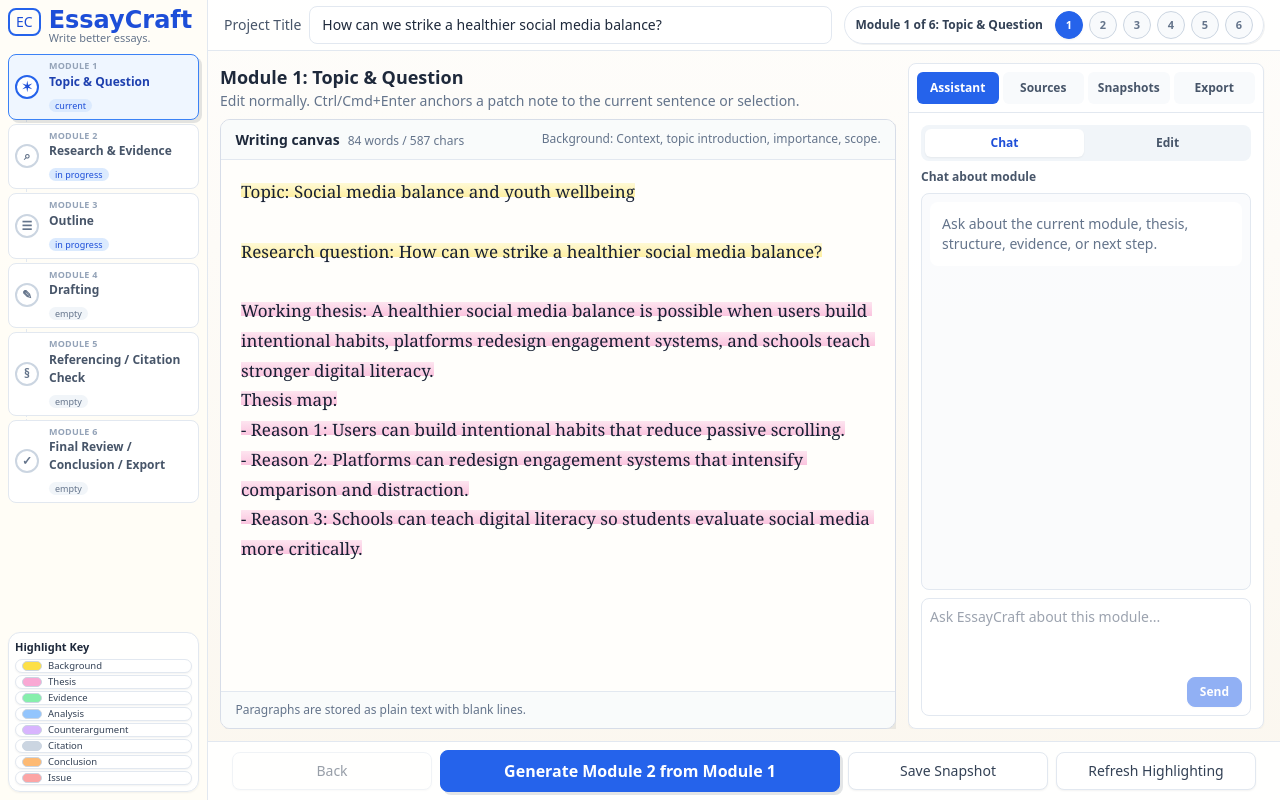
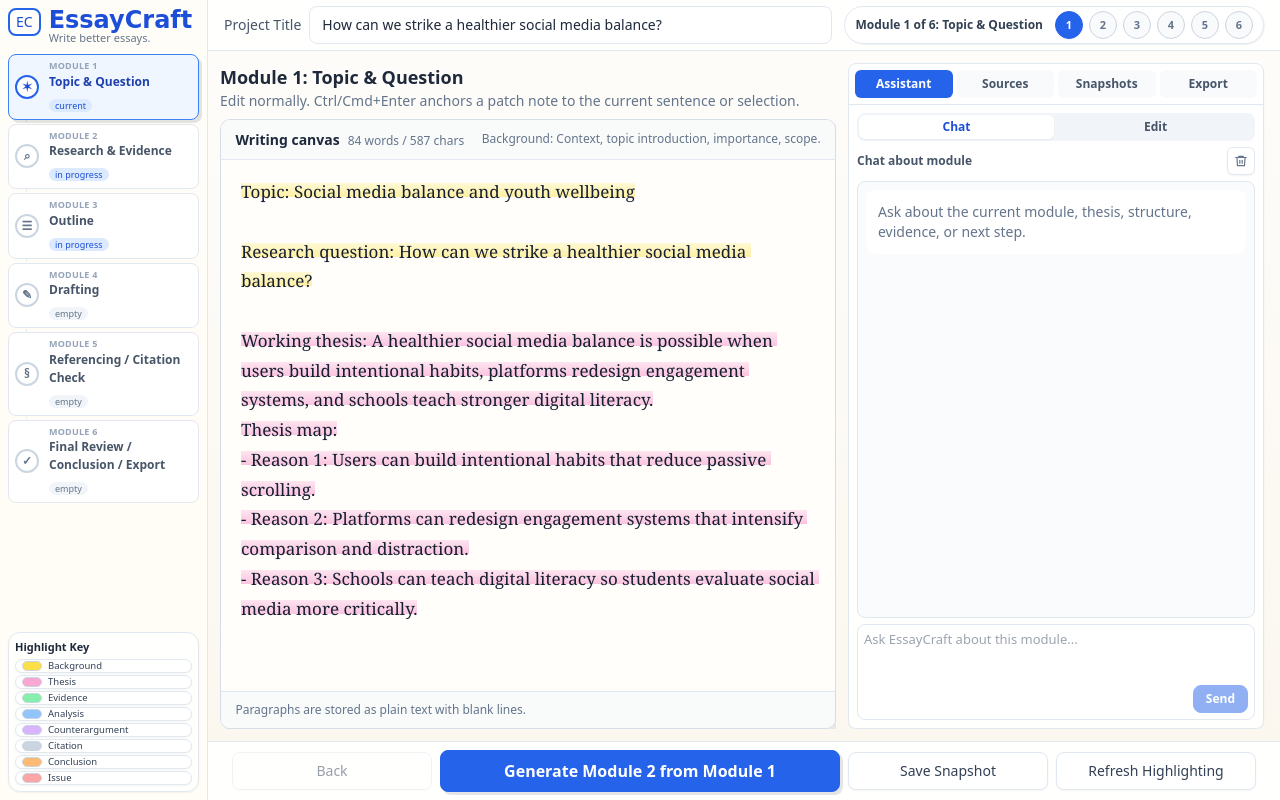
Before and after one commit to zhuyf25t/EssayCraft, a Next.js app: page / in a window 1280 px wide. Built offline with nearby package versions, Linux system fonts and the light colour scheme.

Commit message:
fix: preserve refresh highlights and compact assistant controls

```diff
--- a/src/app/api/refresh/route.ts
+++ b/src/app/api/refresh/route.ts
@@ -32,16 +32,24 @@ export async function POST(request: Request) {
           if (normalizedForNoopCompare(proposedText) === normalizedForNoopCompare(input.text)) {
             throw new Error("Provider returned an unchanged note revision.");
           }
+          const proposedValidation = validateProviderRefreshAnnotations(
+            proposedText,
+            parsed.proposedAnnotations ?? parsed.annotations ?? [],
+            input.moduleNumber
+          );
+          if (proposedValidation.usedFallback) {
+            throw new Error(proposedValidation.reason ?? "Provider returned invalid proposed annotations.");
+          }
           return {
             ...parsed,
             proposedText,
-          providerMode: "deepseek",
-          sourceText: input.text,
-          proposedAnnotations: normalizeAnnotations(proposedText, parsed.proposedAnnotations ?? parsed.annotations ?? []),
-          patchResolutionPlan: (parsed.patchResolutionPlan ?? []).filter((patchId) => openPatches.some((patch) => patch.id === patchId)),
-          globalFeedback: parsed.globalFeedback ?? [],
-          warnings: parsed.warnings ?? []
-        } satisfies RefreshResponse;
+            providerMode: "deepseek",
+            sourceText: input.text,
+            proposedAnnotations: proposedValidation.annotations,
+            patchResolutionPlan: (parsed.patchResolutionPlan ?? []).filter((patchId) => openPatches.some((patch) => patch.id === patchId)),
+            globalFeedback: parsed.globalFeedback ?? [],
+            warnings: [...(parsed.warnings ?? []), ...proposedValidation.warnings]
+          } satisfies RefreshResponse;
         }
         if (openPatches.length) {
           throw new Error("Provider returned non-revision output for open notes.");
--- a/src/app/page.tsx
+++ b/src/app/page.tsx
@@ -202,6 +202,15 @@ export default function Home() {
         }))
       ].slice(-40)
     }));
+  }
+
+  function handleClearAssistantHistory() {
+    if (!activeProject.assistantHistory.length) return;
+    if (!window.confirm("Clear chat history?")) return;
+    updateProject((prev) => ({ ...prev, assistantHistory: [] }));
+    setAssistantSuggestion(undefined);
+    setRefreshResult(undefined);
+    setStatus("Chat history cleared.");
   }
 
   function resetEditorViewport() {
@@ -1009,7 +1018,7 @@ function handleSaveSnapshot() {
 
           <input ref={importInputRef} type="file" accept="application/json,.json" className="hidden" onChange={(event) => void handleImportJson(event.target.files?.[0])} />
 
-          <div data-testid="workspace-body" className="grid min-h-0 flex-1 grid-cols-1 gap-3 overflow-hidden p-3 xl:grid-cols-[minmax(0,1fr)_360px]">
+          <div data-testid="workspace-body" className="grid min-h-0 flex-1 grid-cols-1 gap-3 overflow-hidden p-3 xl:grid-cols-[minmax(0,1fr)_420px] 2xl:grid-cols-[minmax(0,1fr)_440px]">
             <div data-testid="editor-column" className="flex min-h-0 min-w-0 flex-col gap-2 overflow-hidden">
               <div className="shrink-0">
                 <div>
@@ -1050,21 +1059,21 @@ function handleSaveSnapshot() {
 
             <aside data-testid="right-rail" className="min-h-0 overflow-hidden pr-1">
               <section className="panel flex h-full min-h-0 flex-col p-0">
-                <div role="tablist" aria-label="Right workspace" className="grid shrink-0 grid-cols-4 gap-1 border-b border-slate-200 p-2 text-xs">
+                <div role="tablist" aria-label="Right workspace" className="grid shrink-0 grid-cols-4 gap-1 border-b border-slate-200 p-1.5 text-xs">
                   {(["assistant", "sources", "snapshots", "export"] as RightTab[]).map((tab) => (
                     <button
                       key={tab}
                       role="tab"
                       aria-selected={rightTab === tab}
                       aria-controls={`right-panel-${tab}`}
-                      className={`rounded-md px-2 py-2 font-semibold capitalize transition ${rightTab === tab ? "bg-blue-600 text-white" : "bg-slate-50 text-slate-600 hover:bg-slate-100"}`}
+                      className={`rounded-md px-2 py-1.5 font-semibold capitalize transition ${rightTab === tab ? "bg-blue-600 text-white" : "bg-slate-50 text-slate-600 hover:bg-slate-100"}`}
                       onClick={() => setRightTab(tab)}
                     >
                       {tab === "sources" ? "Sources" : tab}
                     </button>
                   ))}
                 </div>
-                <div className="min-h-0 flex-1 overflow-hidden p-3">
+                <div className="min-h-0 flex-1 overflow-hidden p-2">
                   <div id="right-panel-assistant" role="tabpanel" aria-label="Assistant" className={rightTab === "assistant" ? "h-full min-h-0 overflow-hidden" : "hidden"}>
                     <AssistantPanel
                       modeRequest={assistantModeRequest}
@@ -1080,6 +1089,7 @@ function handleSaveSnapshot() {
                       revisionPreview={revisionPreview}
                       refreshResult={refreshResult}
                       onChat={(message) => void handleAssist(message, "chat")}
+                      onClearChat={handleClearAssistantHistory}
                       onSelectionAction={(action) => void handleAssist(action, "edit")}
                       onInspectAction={(action) => void handleAssist(action, "inspect")}
                       onApply={handleApplyAssistant}
--- a/src/components/AssistantPanel.tsx
+++ b/src/components/AssistantPanel.tsx
@@ -20,6 +20,7 @@ type AssistantPanelProps = {
   revisionPreview?: RefreshResponse;
   refreshResult?: RefreshResponse;
   onChat: (message: string) => void;
+  onClearChat: () => void;
   onSelectionAction: (action: string) => void;
   onInspectAction: (action: string) => void;
   onApply: () => void;
@@ -56,17 +57,17 @@ export function AssistantPanel(props: AssistantPanelProps) {
 
   return (
     <section data-testid="assistant-panel" className="flex h-full min-h-0 flex-col">
-      <div className="mb-2 grid shrink-0 grid-cols-2 gap-1 rounded-lg bg-slate-100 p-1 text-xs">
+      <div className="mb-1.5 grid shrink-0 grid-cols-2 gap-1 rounded-lg bg-slate-100 p-0.5 text-xs">
         <button
           type="button"
-          className={`rounded-md px-2 py-1.5 font-semibold ${mode === "chat" ? "bg-white text-blue-700 shadow-sm" : "text-slate-600 hover:bg-white/70"}`}
+          className={`rounded-md px-2 py-1 font-semibold ${mode === "chat" ? "bg-white text-blue-700 shadow-sm" : "text-slate-600 hover:bg-white/70"}`}
           onClick={() => setMode("chat")}
         >
           Chat
         </button>
         <button
           type="button"
-          className={`rounded-md px-2 py-1.5 font-semibold ${mode === "edit" ? "bg-white text-blue-700 shadow-sm" : "text-slate-600 hover:bg-white/70"}`}
+          className={`rounded-md px-2 py-1 font-semibold ${mode === "edit" ? "bg-white text-blue-700 shadow-sm" : "text-slate-600 hover:bg-white/70"}`}
           onClick={() => setMode("edit")}
         >
           Edit
@@ -74,7 +75,7 @@ export function AssistantPanel(props: AssistantPanelProps) {
       </div>
 
       {mode === "chat" ? (
-        <ChatMode messages={props.chatMessages} loading={props.loading} onChat={props.onChat} />
+        <ChatMode messages={props.chatMessages} loading={props.loading} onChat={props.onChat} onClearChat={props.onClearChat} />
       ) : (
         <EditMode {...props} hasSelection={hasSelection} />
       )}
@@ -85,11 +86,13 @@ export function AssistantPanel(props: AssistantPanelProps) {
 function ChatMode({
   messages,
   loading,
-  onChat
+  onChat,
+  onClearChat
 }: {
   messages: AssistantMessage[];
   loading: boolean;
   onChat: (message: string) => void;
+  onClearChat: () => void;
 }) {
   const [value, setValue] = useState("");
   const messagesRef = useRef<HTMLDivElement>(null);
@@ -109,7 +112,25 @@ function ChatMode({
 
   return (
     <div data-testid="assistant-chat-mode" className="flex min-h-0 flex-1 flex-col overflow-hidden">
-      <div className="mb-2 shrink-0 text-xs font-semibold text-slate-600">Chat about module</div>
+      <div className="mb-1.5 flex shrink-0 items-center justify-between gap-2 text-xs font-semibold text-slate-600">
+        <span>Chat about module</span>
+        <button
+          type="button"
+          data-testid="assistant-clear-chat"
+          aria-label="Clear chat history"
+          title="Clear chat history"
+          className="inline-flex h-7 w-7 items-center justify-center rounded-md border border-slate-200 bg-white text-slate-500 shadow-sm transition hover:border-red-200 hover:bg-red-50 hover:text-red-600"
+          onClick={onClearChat}
+        >
+          <svg aria-hidden="true" viewBox="0 0 24 24" className="h-3.5 w-3.5" fill="none" stroke="currentColor" strokeWidth="2" strokeLinecap="round" strokeLinejoin="round">
+            <path d="M3 6h18" />
+            <path d="M8 6V4h8v2" />
+            <path d="M19 6l-1 14H6L5 6" />
+            <path d="M10 11v5" />
+            <path d="M14 11v5" />
+          </svg>
+        </button>
+      </div>
       <div
         ref={messagesRef}
         data-testid="assistant-chat-messages"
@@ -127,7 +148,7 @@ function ChatMode({
         )}
         {loading ? <div className="rounded-lg bg-white p-2 text-xs text-slate-500">Thinking...</div> : null}
       </div>
-      <div data-testid="assistant-chat-composer" className="mt-2 shrink-0 rounded-lg border border-slate-200 bg-white p-2">
+      <div data-testid="assistant-chat-composer" className="mt-1.5 shrink-0 rounded-lg border border-slate-200 bg-white p-1.5">
         <textarea
           value={value}
           onChange={(event) => setValue(event.target.value)}
@@ -141,10 +162,10 @@ function ChatMode({
             }
           }}
           placeholder="Ask EssayCraft about this module..."
-          className="min-h-16 w-full resize-none border-0 bg-transparent text-sm outline-none"
+          className="min-h-12 w-full resize-none border-0 bg-transparent text-[13px] leading-snug outline-none"
         />
         <div className="flex justify-end">
-          <button className="btn-primary px-3 py-1.5 text-xs" onClick={submit} disabled={!value.trim() || loading}>Send</button>
+          <button className="btn-primary h-7 px-3 py-0 text-xs shadow-none" onClick={submit} disabled={!value.trim() || loading}>Send</button>
         </div>
       </div>
     </div>
@@ -165,8 +186,8 @@ function EditMode(props: AssistantPanelProps & { hasSelection: boolean }) {
 
   return (
     <div data-testid="assistant-edit-mode" className="flex min-h-0 flex-1 flex-col overflow-hidden">
-      <div data-testid="assistant-edit-content" className="min-h-0 flex-1 space-y-2 overflow-y-auto pr-1">
-        <section data-testid="assistant-edit-context" className="rounded-lg border border-slate-200 bg-white p-3 text-xs">
+      <div data-testid="assistant-edit-content" className="min-h-0 flex-1 space-y-1.5 overflow-y-auto pr-1">
+        <section data-testid="assistant-edit-context" className="rounded-lg border border-slate-200 bg-white p-2 text-xs">
           <div className="mb-1 flex items-center justify-between gap-2">
             <div className="font-semibold text-slate-700">{props.hasSelection ? "Selected range" : canEdit ? "Active sentence" : "Edit context"}</div>
             {contextText ? <span className="rounded-full bg-slate-100 px-2 py-0.5 text-[11px] text-slate-500">{contextText.length} chars</span> : null}
@@ -214,23 +235,23 @@ function EditMode(props: AssistantPanelProps & { hasSelection: boolean }) {
 
       </div>
 
-      <div className="mt-2 shrink-0 rounded-lg border border-slate-200 bg-white p-2">
+      <div className="mt-1.5 shrink-0 rounded-lg border border-slate-200 bg-white p-1.5">
         <textarea
           ref={instructionRef}
           value={instruction}
           onChange={(event) => setInstruction(event.target.value)}
           placeholder="Tell EssayCraft what you want to change"
-          className="min-h-14 w-full resize-none border-0 bg-transparent text-sm outline-none"
+          className="min-h-9 w-full resize-none border-0 bg-transparent text-[13px] leading-snug outline-none"
           disabled={!canEdit}
         />
-        <div className="grid grid-cols-2 gap-1.5 text-xs sm:grid-cols-5">
-          <button aria-label="Rewrite" className="btn-primary min-h-8 px-2 py-1.5" disabled={!canEdit || props.loading} onClick={() => runInstruction("Rewrite selected passage")}>Rewrite</button>
-          <button aria-label="Academic" className="btn-primary min-h-8 px-2 py-1.5" disabled={!canEdit || props.loading} onClick={() => runInstruction("Make more academic")}>Academic</button>
-          <button aria-label="Analyze" className="btn-secondary min-h-8 px-2 py-1.5" disabled={!canEdit || props.loading} onClick={() => runAnalyze()}>Analyze</button>
-          <button aria-label="Translate" className="btn-secondary min-h-8 px-2 py-1.5" disabled={!canEdit || props.loading} onClick={() => props.onSelectionAction("Translate selected text")}>Translate</button>
+        <div className="grid grid-cols-5 gap-1 text-[11px]">
+          <button aria-label="Rewrite" className="btn-primary h-6 min-h-0 whitespace-nowrap rounded-md px-1 py-0 text-[10.5px] leading-none shadow-none" disabled={!canEdit || props.loading} onClick={() => runInstruction("Rewrite selected passage")}>Rewrite</button>
+          <button aria-label="Academic" className="btn-primary h-6 min-h-0 whitespace-nowrap rounded-md px-1 py-0 text-[10.5px] leading-none shadow-none" disabled={!canEdit || props.loading} onClick={() => runInstruction("Make more academic")}>Academic</button>
+          <button aria-label="Analyze" className="btn-secondary h-6 min-h-0 whitespace-nowrap rounded-md px-1 py-0 text-[10.5px] leading-none shadow-none" disabled={!canEdit || props.loading} onClick={() => runAnalyze()}>Analyze</button>
+          <button aria-label="Translate" className="btn-secondary h-6 min-h-0 whitespace-nowrap rounded-md px-1 py-0 text-[10.5px] leading-none shadow-none" disabled={!canEdit || props.loading} onClick={() => props.onSelectionAction("Translate selected text")}>Translate</button>
           <button
             aria-label="Explain highlight"
-            className="btn-secondary min-h-8 px-2 py-1.5"
+            className="btn-secondary h-6 min-h-0 whitespace-nowrap rounded-md px-1 py-0 text-[10.5px] leading-none shadow-none"
             disabled={!canExplain || props.loading}
             title={canExplain ? "Explain the active highlight label." : "Click a highlighted sentence first."}
             onClick={() => props.onInspectAction("Explain this highlight")}
```
Also changed, not shown: src/lib/prompts.ts (+7 -0 lines), src/lib/refreshValidation.ts (+59 -18 lines), 2 other files (tests, documents, lock files or other folders).
